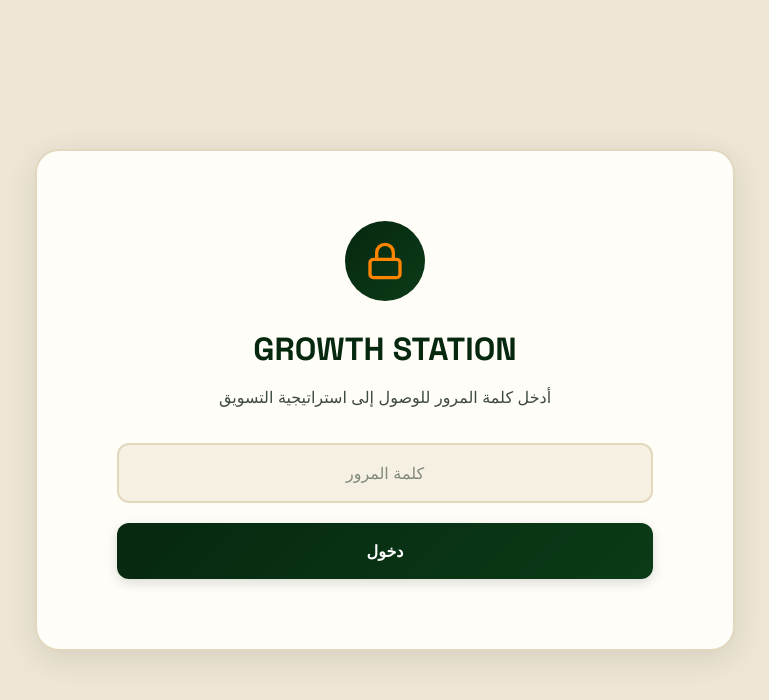
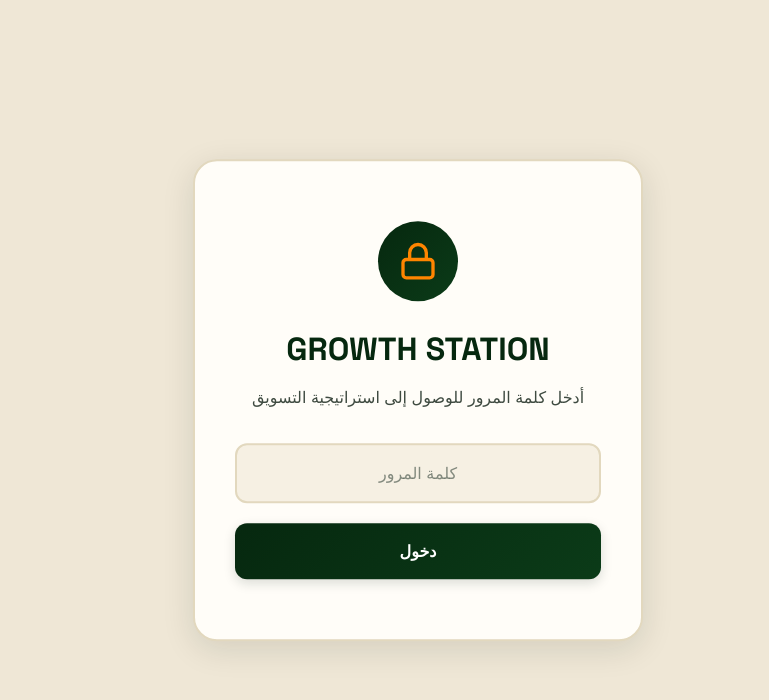
Before and after one commit to alinouh1/landingpage, a Next.js app in the folder landing-page/: page / in a window 1280 px wide. Shown: the top 700 px of the page, without its empty margins (255-1024 px from the left). Built offline with nearby package versions, Linux system fonts and the light colour scheme.

Commit message:
fix: update login card positioning and styling

```diff
--- a/landing-page/app/playbook.css
+++ b/landing-page/app/playbook.css
@@ -64,27 +64,17 @@ body {
 
 .login-card {
   background: var(--card);
-  padding: 60px 50px;
-  border-radius: 24px;
-  box-shadow: 0 8px 32px rgba(16, 36, 26, 0.12);
-  max-width: 600px;
-  width: 100%;
   text-align: center;
   border: 2px solid var(--line);
-}
-
-@media (min-width: 768px) {
-  .login-card {
-    max-width: 650px;
-    padding: 60px 60px;
-  }
-}
-
-@media (min-width: 1024px) {
-  .login-card {
-    max-width: 700px;
-    padding: 70px 80px;
-  }
+  border-radius: 24px;
+  width: 100%;
+  max-width: 450px;
+  padding: 60px 40px;
+  box-shadow: 0 8px 32px #10241a1f;
+  position: fixed;
+  left: 35%;
+  top: 50%;
+  transform: translateY(-50%);
 }
 
 .login-icon {
```
